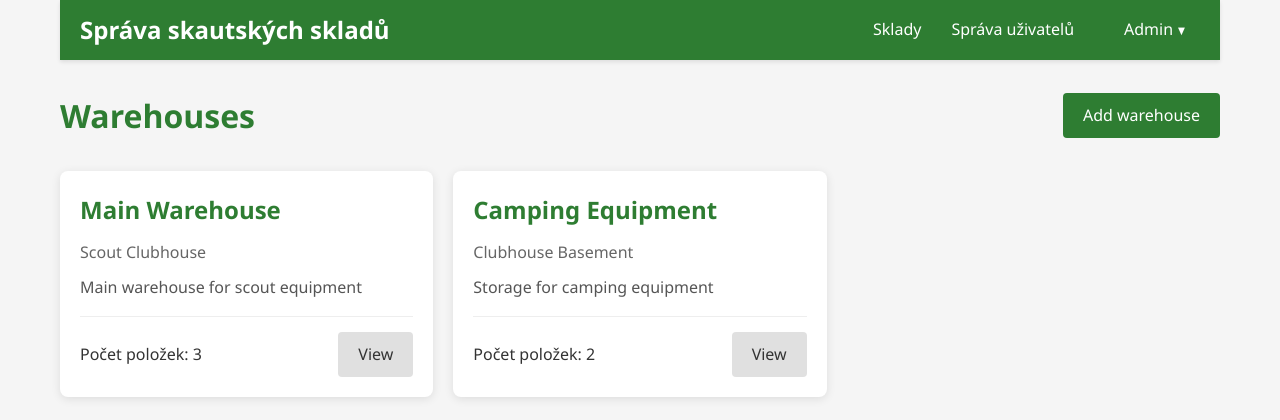
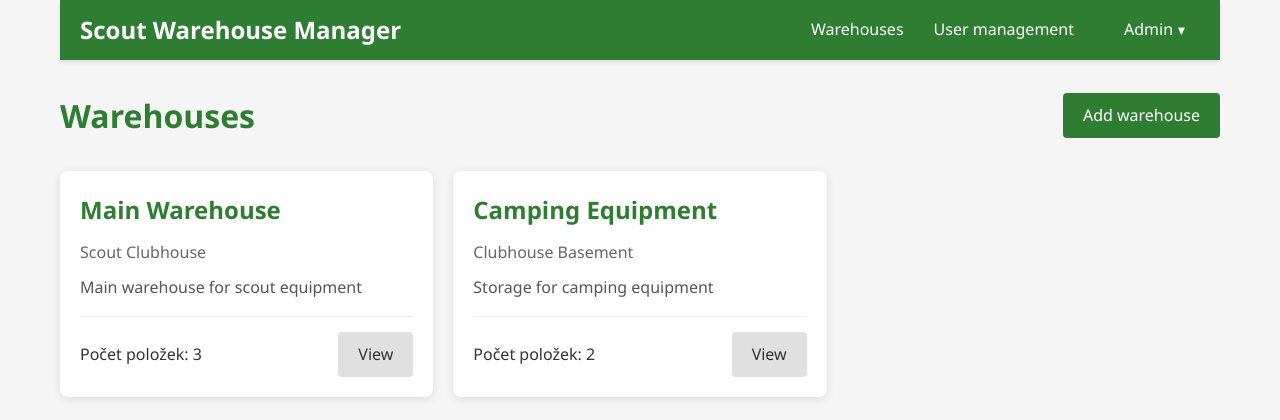
Before and after one commit to stofiiis/Scout-warehouse-manager, a PHP site: page /index.php in a window 1280 px wide. Shown: the top 420 px of the page. Run offline with PHP 8.4, Linux system fonts and the light colour scheme; a user stored in the database is signed in; data comes from the database, SQL or seed files in the repository.

Commit message:
Header update

```diff
--- a/includes/header.php
+++ b/includes/header.php
@@ -1,14 +1,14 @@
 <header class="main-header">
     <div class="header-content">
         <div class="logo">
-            <a href="index.php">Správa skautských skladů</a>
+            <a href="index.php">Scout Warehouse Manager</a>
         </div>
 
         <nav class="main-nav">
             <ul>
-                <li><a href="index.php">Sklady</a></li>
+                <li><a href="index.php">Warehouses</a></li>
                 <?php if(isset($_SESSION['is_admin']) && $_SESSION['is_admin']): ?>
-                    <li><a href="admin/index.php">Správa uživatelů</a></li>
+                    <li><a href="admin/index.php">User management</a></li>
                 <?php endif; ?>
             </ul>
         </nav>
@@ -21,8 +21,8 @@
                         <span class="dropdown-arrow">▼</span>
                     </a>
                     <ul class="dropdown-menu">
-                        <li><a href="profile.php">Můj profil</a></li>
-                        <li><a href="logout.php">Odhlásit se</a></li>
+                        <li><a href="profile.php">My profile</a></li>
+                        <li><a href="logout.php">Log out</a></li>
                     </ul>
                 </div>
             </div>
```
